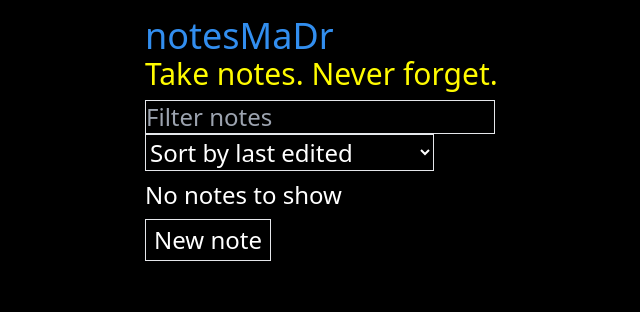
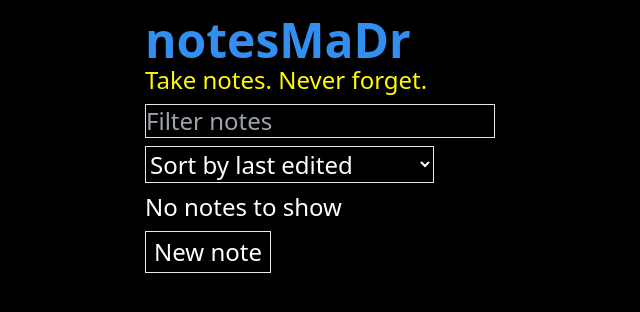
Before and after one commit to MaDrCloudDev/notesMaDr, a website: page public/index.html in a window 1280 px wide. Shown: the whole page, without its empty margins (191-831 px from the left). Drawn offline with nearby package versions, Linux system fonts and the light colour scheme.

Commit message:
cleaning up css
cleaning up css

```diff
--- a/public/index.html
+++ b/public/index.html
@@ -8,25 +8,25 @@
         <script src="https://cdn.tailwindcss.com"></script>
     </head>
     <body class="max-w-2xl mx-auto text-2xl text-white bg-black px-8 py-4">
-        <header class="header">
-            <div class="container mb-2">
-                <h1 class="header__title text-4xl text-[#328eef]">notesMaDr</h1>
-                <h2 class="header__subtitle text-3xl text-[#fffb00]">Take notes. Never forget.</h2>
+        <header>
+            <div class="mb-2">
+                <h1 class="text-5xl font-bold text-[#328eef]"><a href="/">notesMaDr</a></h1>
+                <h2 class="text-2xl text-[#fffb00]">Take notes. Never forget.</h2>
             </div>
         </header>
-        <div class="actions">
-            <div class="actions__container mb-2">
-                <input id="search-text" type="text" class="input bg-black border" placeholder="Filter notes">
-                <select id="filter-by" class="dropdown bg-black border">
+        <div>
+            <div class="mb-2">
+                <input id="search-text" type="text" class="bg-black border mb-2" placeholder="Filter notes">
+                <select id="filter-by" class="bg-black border">
                     <option value="byEdited">Sort by last edited</option>
                     <option value="byCreated">Sort by recently created</option>
                     <option value="alphabetical">Sort alphabetically</option>
                 </select>
             </div>
         </div>
-        <div class="container">
+        <div>
             <div id="notes" class="mb-2"></div>
-            <button id="create-note" class="button border px-2 py-1 hover:text-[#fffb00] hover:border-[#fffb00]">New note</button>
+            <button id="create-note" class="border px-2 py-1 hover:text-[#fffb00] hover:border-[#fffb00]">New note</button>
         </div>
         <script src="/scripts/index-bundle.js"></script>
     </body>
```
Also changed, not shown: public/edit.html (+6 -4 lines).
